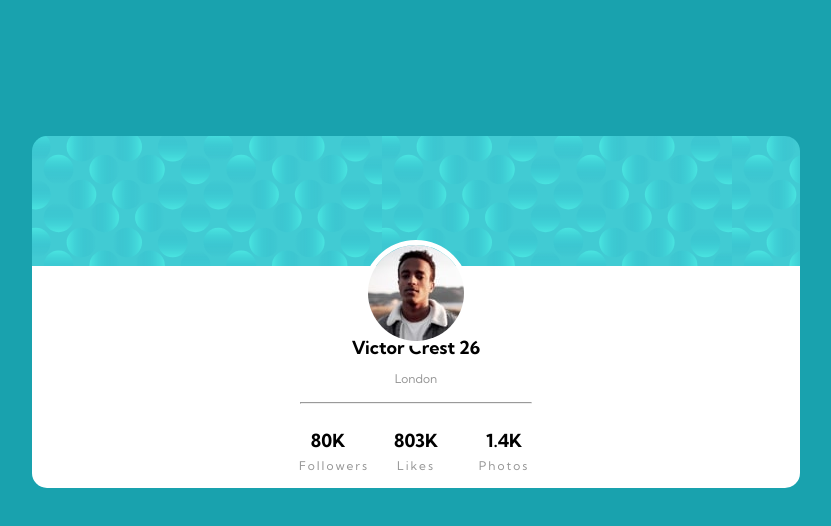
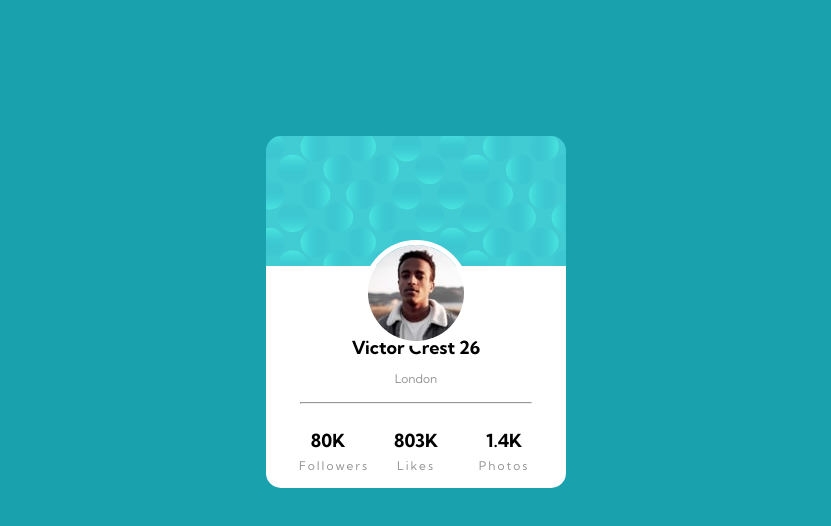
Before and after one commit to anusianne/Frontendmentor-Udemy-projects, a plain HTML site: page 5/app.html in a window 1280 px wide. Shown: the whole page, without its empty margins (224-1055 px from the left). Drawn offline with Linux system fonts and the light colour scheme.

Commit message:
added width to desktop view design

```diff
--- a/5/app.css
+++ b/5/app.css
@@ -71,3 +71,10 @@ span {
   display: grid;
   grid-template-columns: 70px;
 }
+@media screen and (min-width: 800px) {
+  .container,
+  .bg {
+    width: 30%;
+    max-width: 300px;
+  }
+}
```
Also changed, not shown: 5/bg-pattern-bottom.svg (added), 5/bg-pattern-top.svg (added).
